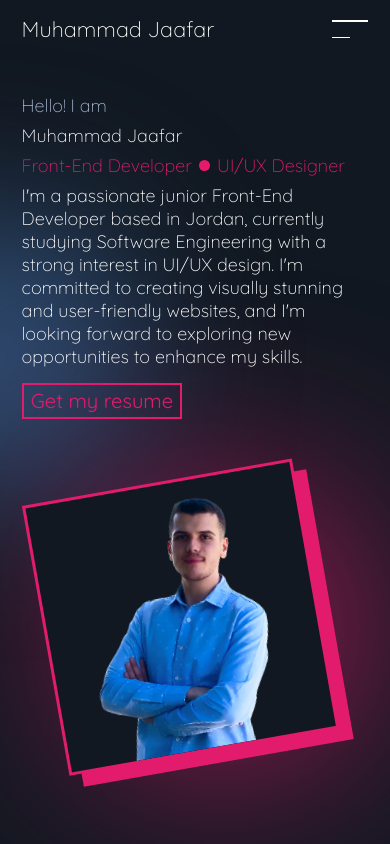
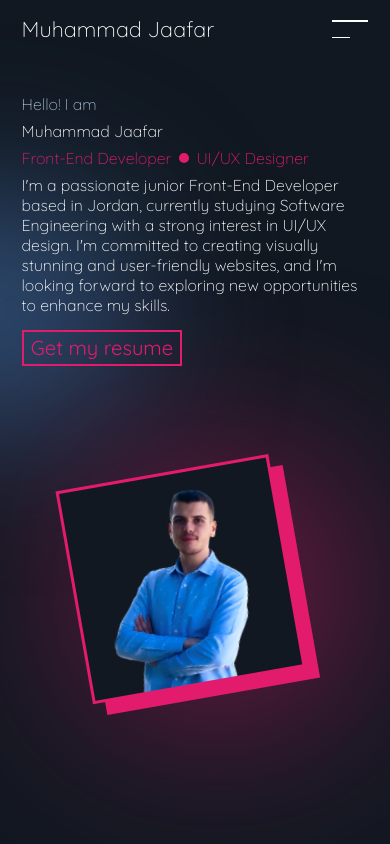
Before and after one commit to MuhammadJaafer/portfolio-v2, a Next.js app: page / in a window 390 px wide. Built offline with nearby package versions, Linux system fonts and the light colour scheme.

Commit message:
hero + nav bar responsiveness v1

```diff
--- a/src/components/Hero/Hero.tsx
+++ b/src/components/Hero/Hero.tsx
@@ -226,11 +226,18 @@ const Hero: React.FC<HeroProps> = () => {
             variants={imgContainerVariants}
             className={`${styles.hero_right_container_imgContainer}`}
           >
-            <motion.img
+            {/* <motion.img
               variants={imageVariants}
               className={`${styles.hero_right_container_imgContainer_image}`}
               src={heroData.img.src}
               alt={"Muhammad's image"}
+            /> */}
+            <Image
+              className={`${styles.hero_right_container_imgContainer_image}`}
+              src={heroData.img}
+              alt={"Muhammad's image"}
+              width={300}
+              height={500}
             />
           </motion.div>
           <motion.div
--- a/src/components/Navbar/Navbar.tsx
+++ b/src/components/Navbar/Navbar.tsx
@@ -70,6 +70,12 @@ const Navbar: React.FC<NavbarProps> = () => {
   const [mobile, setMobile] = useState(false);
   const [toggleNavbar, setToggleNavbar] = useState(false);
   useEffect(() => {
+    //initial check
+    if (window.innerWidth <= 800) {
+      setMobile(true);
+    } else {
+      setMobile(false);
+    }
     const handleResize = () => {
       setWindowWidth(window.innerWidth);
       if (window.innerWidth <= 800) {
--- a/src/components/Navbar/Right.tsx
+++ b/src/components/Navbar/Right.tsx
@@ -10,7 +10,6 @@ type RightProps = {
 };
 
 const Right: React.FC<RightProps> = ({ mobile, toggle }) => {
-  console.log(mobile, toggle);
   useEffect(() => {
     if (toggle) {
       document.body.style.overflowY = "hidden";
--- a/src/styles/GlobalStyles.scss
+++ b/src/styles/GlobalStyles.scss
@@ -85,3 +85,6 @@ ul,
 ol {
   list-style: none;
 }
+li {
+  -webkit-tap-highlight-color: transparent; /* for removing the highlight */
+}
--- a/src/styles/abstrarct/_color-palette.scss
+++ /dev/null
@@ -1,18 +0,0 @@
-$themes: (
-  dark: (
-    primary: #111821,
-    primary-dark: #223247,
-    primary-light: #2e4a6f,
-    secondary: #e31b6d,
-    tertiary: #ffffff,
-    tertiary-dark: #a9bbd3,
-  ),
-  light: (
-    primary: #5fabf0,
-    primary-dark: #1f4578,
-    primary-light: #345784,
-    secondary: #e31b6d,
-    tertiary: #111821,
-    tertiary-dark: #1c2a3d,
-  ),
-);
--- a/src/styles/abstrarct/_mixins.scss
+++ /dev/null
@@ -1 +0,0 @@
-@import "./color-palette";
--- a/src/styles/components/Hero.module.scss
+++ b/src/styles/components/Hero.module.scss
@@ -31,11 +31,14 @@
       width: 120%;
       height: auto;
       color: var(--secondary);
+      transition: all 0.2s;
     }
     &_arrow {
       margin-top: -0.5rem;
       width: 100%;
       height: 100%;
+      transition: all 0.2s;
+
       &_svg {
         width: 100%;
         height: 100%;
@@ -44,6 +47,10 @@
     }
     @media screen and (max-width: 800px) {
       display: none;
+    }
+    &_mouse:hover,
+    &_arrow:hover {
+      filter: drop-shadow(0px 0px 7px var(--secondary));
     }
   }
   &_left {
@@ -66,12 +73,16 @@
           align-items: center;
           justify-content: center;
           gap: 1rem;
+          word-wrap: none;
           &_circle {
             width: 1.5rem;
             height: 1.5rem;
             background: var(--secondary);
             border-radius: 50%;
           }
+        }
+        @media screen and (max-width: 800px) {
+          font-size: 2.2rem;
         }
       }
       &_btn {
@@ -129,6 +140,9 @@
           height: 100%;
           //   filter: brightness(0.8);
         }
+        @media screen and (max-width: 800px) {
+          height: 30rem;
+        }
       }
       &_background {
         position: absolute;
--- a/src/styles/components/Navbar.module.scss
+++ b/src/styles/components/Navbar.module.scss
@@ -125,7 +125,7 @@
       }
       &_links {
         position: absolute;
-        bottom: 2rem;
+        bottom: 10rem;
         left: 0;
         width: 100%;
         display: flex;
@@ -158,18 +158,19 @@
         flex-direction: column;
         justify-content: space-between;
         width: 70%;
-        height: 100%;
+        height: 90%;
         &_item {
           position: relative;
           font-size: 3rem;
           cursor: pointer;
-          //  border: 2px solid var(--secondary);
           border-left: none;
           display: flex;
           align-items: center;
-          justify-content: right;
+          justify-content: left;
+
           padding: 1.5rem;
-          padding-right: 5rem;
+          padding-left: 65%;
+          text-align: center;
           margin-left: -5rem;
           &::after {
             content: "";
```
